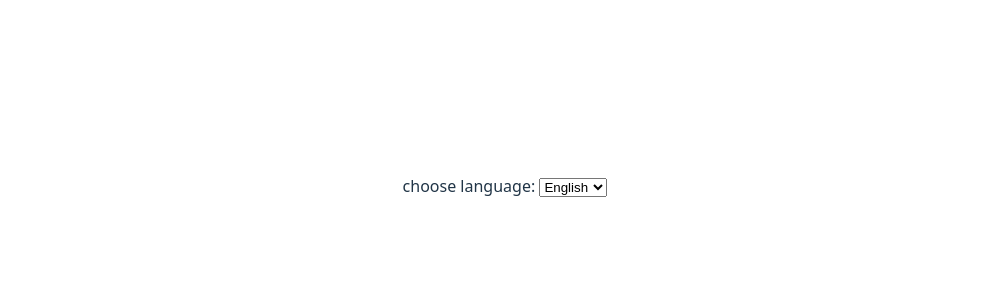
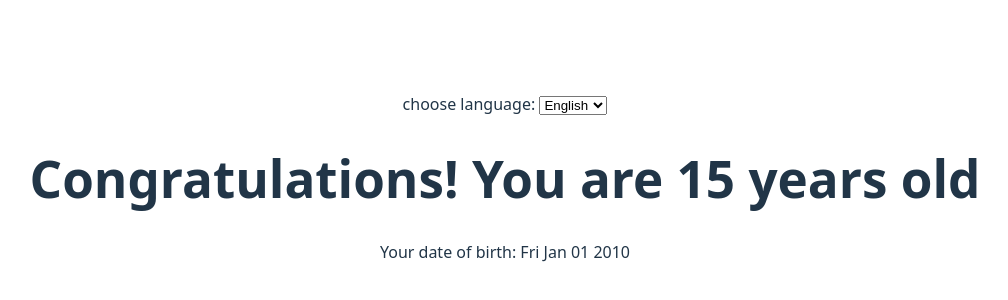
Before and after one commit to teacher-pt/birthday-app, a React (Vite) app: page / in a window 1280 px wide. Shown: the part 214-514 px from the top of the page, without its empty margins (135-1143 px from the left). Built offline with nearby package versions, Linux system fonts and the light colour scheme.

Commit message:
feat: integrate BirthDate component to display age based on birthdate

```diff
--- a/src/App.jsx
+++ b/src/App.jsx
@@ -1,10 +1,12 @@
 import './App.css'
 import ChooseLanguage from './components/ChooseLanguage'
+import BirthDate from './components/BirthDate'
 
 function App() {
     return (
         <>
             <ChooseLanguage />
+            <BirthDate birthdate={new Date(2010, 0, 1)} />
         </>
     )
 }
--- a/src/components/BirthDate.jsx
+++ b/src/components/BirthDate.jsx
@@ -1,7 +1,11 @@
-import React from 'react'
+export default function BirthDate({ birthdate = new Date() }) {
+    const now = new Date();
+    const age = now.getFullYear() - birthdate.getFullYear();
 
-export default function BirthDate() {
-  return (
-    <div>BirthDate</div>
-  )
+    return (
+        <div>
+            <h1>Congratulations! You are {age} years old</h1>
+            <p>Your date of birth: {birthdate.toDateString()}</p>
+        </div>
+    )
 }
```
